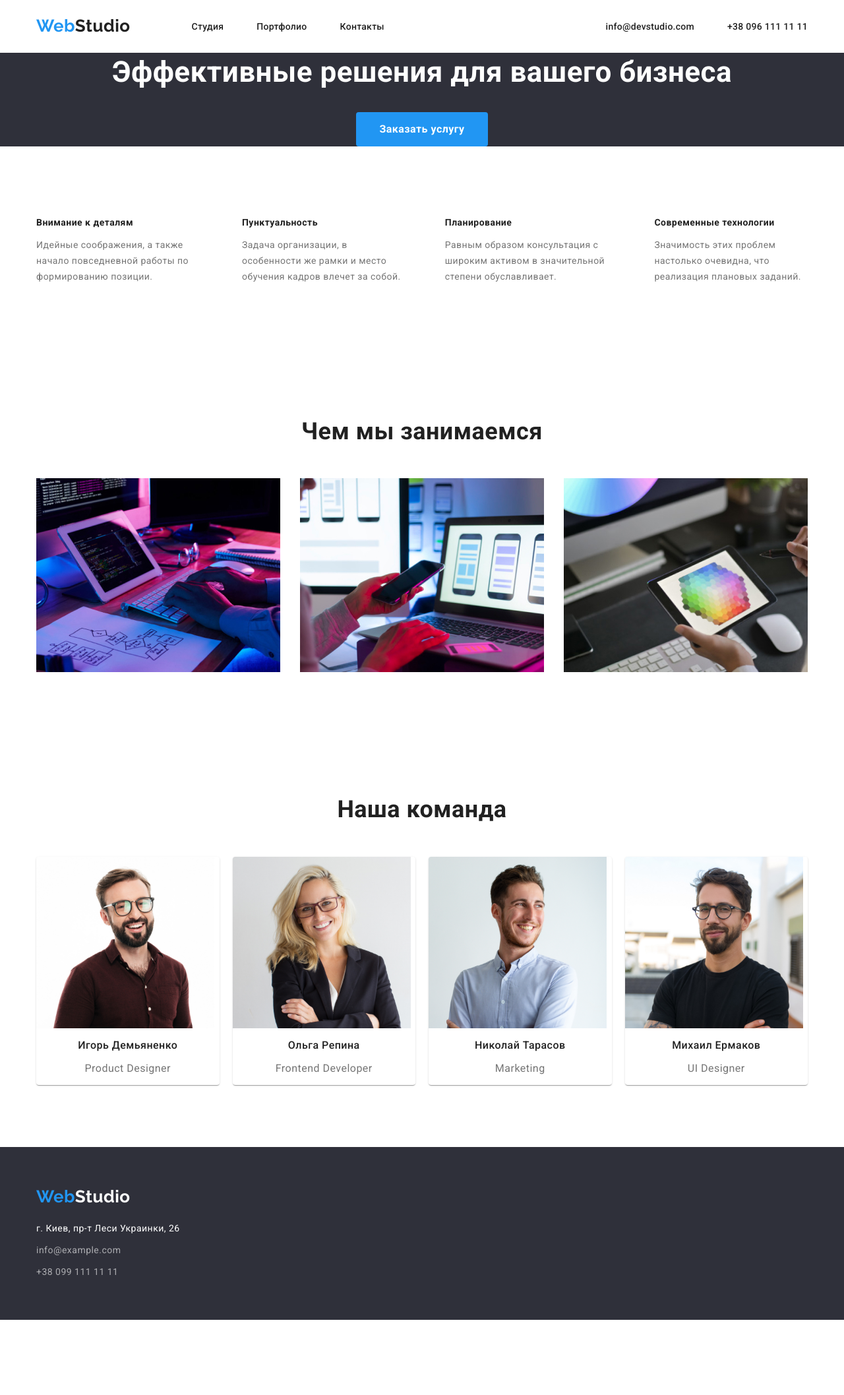
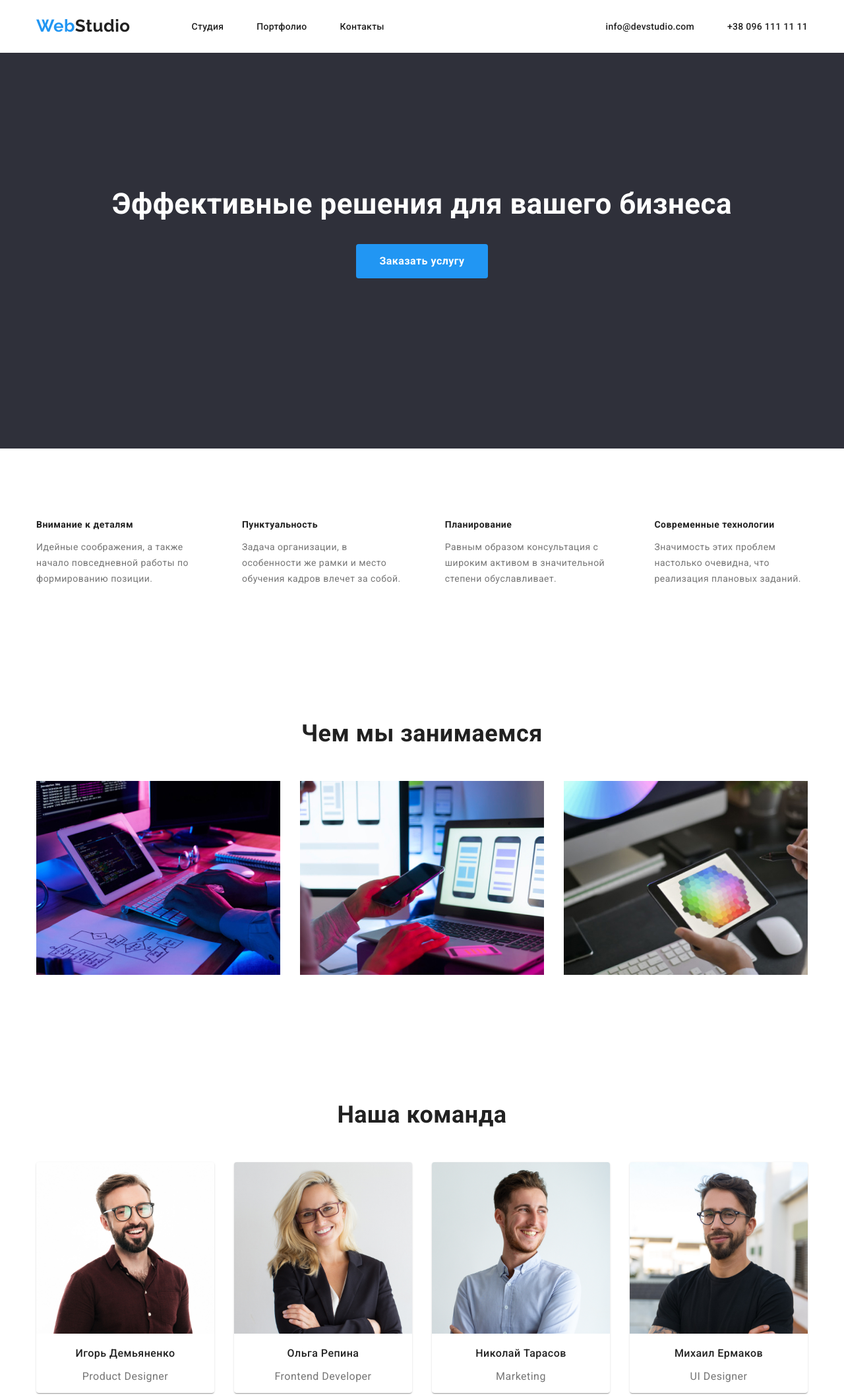
Before and after one commit to andreybulanov/goit-markup-hw-03, a plain HTML site: page index.html in a window 1280 px wide. Shown: the top 2115 px of the page at 66% size. Before the commit the page ends 2001 px from the top, so only its background shows below. Drawn offline with nearby package versions, Linux system fonts and the light colour scheme.

Commit message:
Финальная правка

```diff
--- a/css/styles.css
+++ b/css/styles.css
@@ -44,7 +44,7 @@ ul {
   padding: 0%;
 }
 
-img {
+.img {
   display: block;
   max-width: 100%;
   height: auto;
@@ -101,7 +101,7 @@ img {
   margin-right: 50px;
 }
 
-/* .item-current {
+/* .current {
   color: var(--blu-text);
 } */
 
@@ -139,6 +139,7 @@ img {
 
 /* Hero */
 .hero {
+  height: 600px;
   text-align: center;
   background-color: var(--third-bg-color);
 }
@@ -146,6 +147,7 @@ img {
 .hero-title {
   margin-top: 0;
   margin-bottom: 30px;
+  padding-top: 200px;
   color: #ffffff;
 
   font-weight: 900;
@@ -284,16 +286,16 @@ img {
   display: flex;
   flex-wrap: wrap;
 
-  margin-left: -20px;
+  margin-left: -30px;
   margin-top: -30px;
 
   /* outline: 1px solid teal; */
 }
 
 .team-item {
-  flex-basis: calc(100% / 4 - 20px);
+  display: block;
 
-  margin-left: 20px;
+  margin-left: 30px;
   margin-top: 30px;
   box-shadow: var(--card-shadow);
   border-radius: 4px;
```
Also changed, not shown: portfolio.html (+3 -3 lines).
